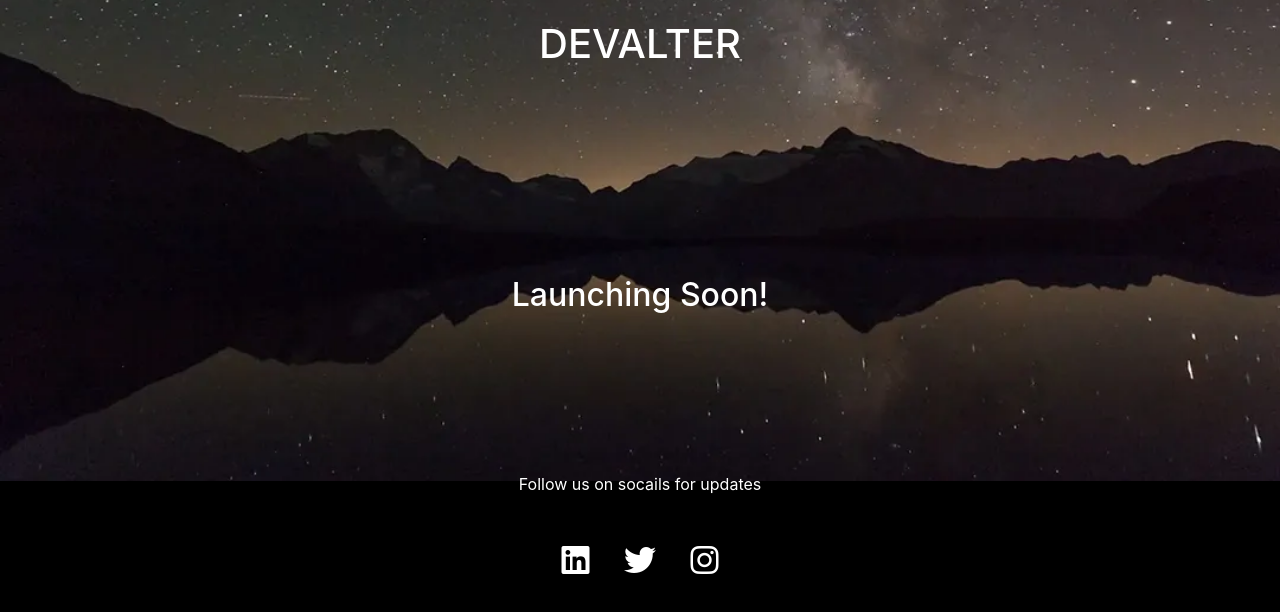
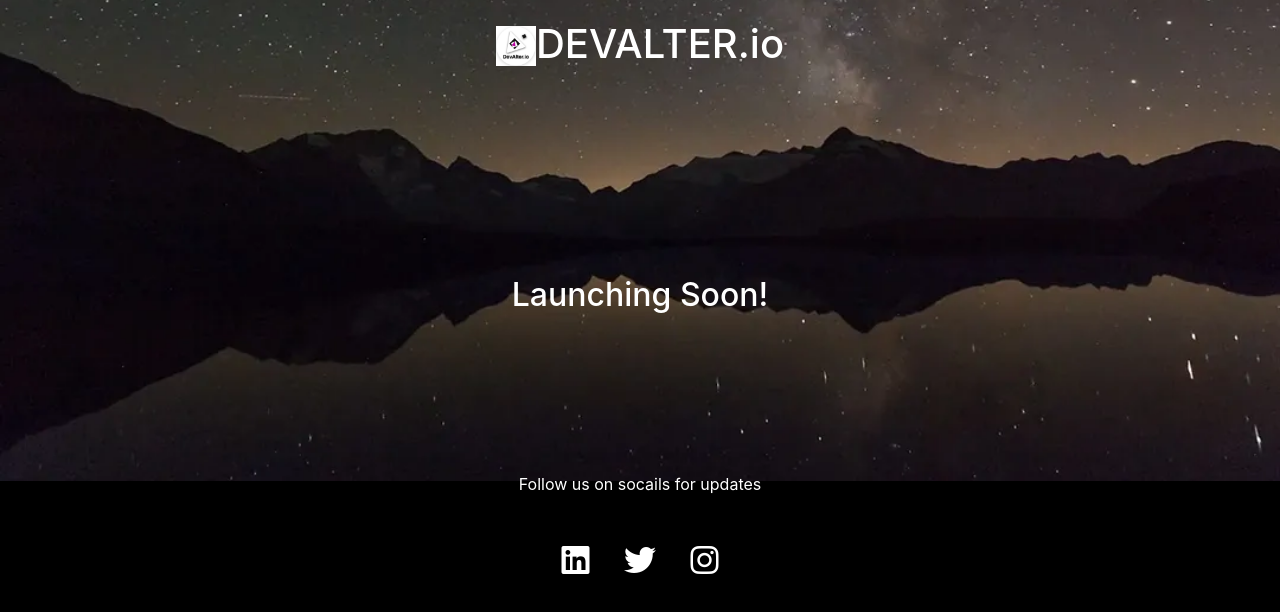
Before and after one commit to kifeakor22/devalter, a plain HTML site: page index.html in a window 1280 px wide. Drawn offline with nearby package versions, Linux system fonts and the light colour scheme.

Commit message:
added logo

```diff
--- a/assets/css/styles.css
+++ b/assets/css/styles.css
@@ -40,3 +40,13 @@ header {
  #line{
     color: white !important;
 }
+
+nav {
+    display: flex;
+    justify-content: center;
+}
+
+.nav-brand {
+    padding-top: 0px;
+    margin-top: 0px;
+}
--- a/index.html
+++ b/index.html
@@ -12,7 +12,12 @@
   </head>
   <body>
     <header>
-       <h1>DEVALTER</h1>
+        <nav class="nav">
+            <a class="nav-brand" href="#">
+                <img src="./assets/images/logo.png.jpg" width="auto" height="40" alt="">
+            </a>
+            <h1 class="nav-item ">DEVALTER.io</h1>
+       </nav>
     </header>
     <section>
         <div class="container">
```
Also changed, not shown: assets/images/logo.png.jpg (added).
